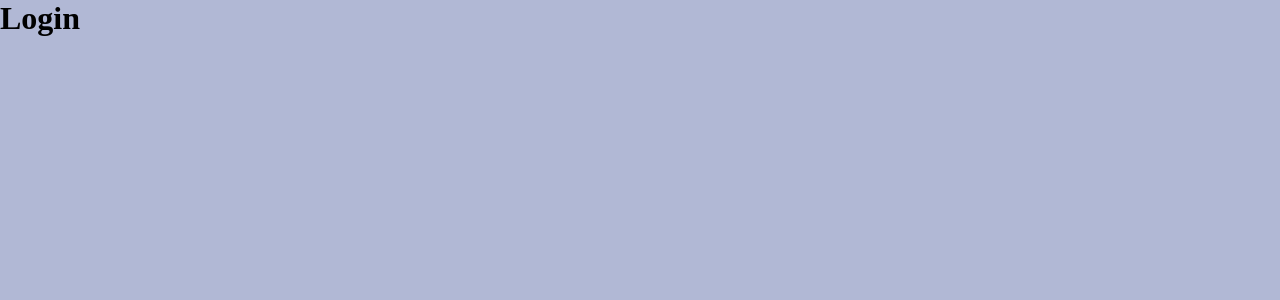
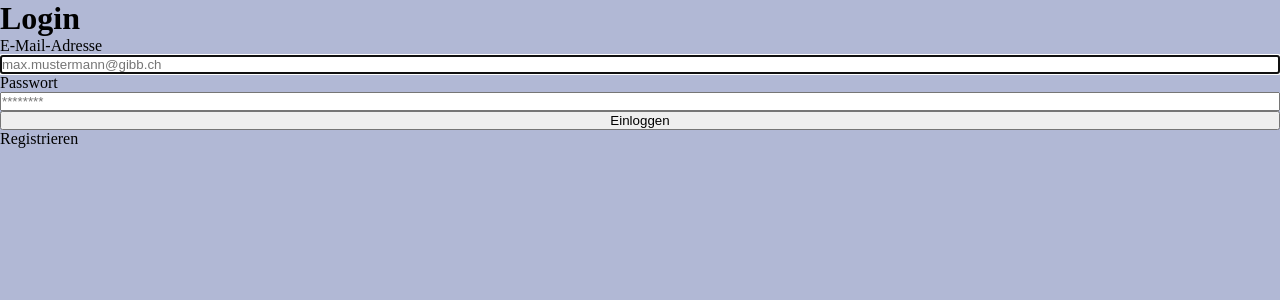
Before and after one commit to TD99/gibb-pt3-zeiterfassung, a React (Create React App) app: page /login in a window 1280 px wide. Shown: the top 300 px of the page. Built offline with nearby package versions, Linux system fonts and the light colour scheme; a web font is replaced by a local one.

Commit message:
API Update #1: Login

```diff
--- a/package.json
+++ b/package.json
@@ -9,6 +9,7 @@
     "@testing-library/react": "^13.4.0",
     "@testing-library/user-event": "^13.5.0",
     "animate.css-react": "^1.1.0",
+    "axios": "^1.2.3",
     "jquery": "^3.6.1",
     "react": "^18.2.0",
     "react-dom": "^18.2.0",
--- /dev/null
+++ b/src/api/axios.js
@@ -0,0 +1,5 @@
+import axios from "axios";
+
+export default axios.create({
+    baseURL: 'http://localhost:3500'
+});
--- a/src/containers/login/Login.jsx
+++ b/src/containers/login/Login.jsx
@@ -1,11 +1,116 @@
-import React from 'react'
+import React, { useRef, useState, useEffect, useContext } from 'react'
+import { Link } from "react-router-dom";
+import AuthContext from '../../context/AuthProvider';
+import axios from '../../api/axios';
 import './login.css';
+
+const LOGIN_URL = 'auth';
+
 const Login = () => {
+  const { setAuth } = useContext(AuthContext);
+  const userRef = useRef();
+  const errRef = useRef();
+
+  const [email, setEmail] = useState('');
+  const [password, setPassword] = useState('');
+  const [errMsg, setErrMsg] = useState('');
+  const [success, setSuccess] = useState(false);
+
+  useEffect(() => {
+    userRef.current.focus();
+  }, []);
+
+  useEffect(() => {
+    setErrMsg('');
+  }, [email, password]);
+
+  const handleSubmit = async (e) => {
+    e.preventDefault();
+    console.log("Email: " + email + ", Passwort: " + password); // remove
+
+    try {
+      const response = await axios.post(
+        LOGIN_URL,
+        JSON.stringify({email, password}),
+        {
+          headers: { 'Content-Type': 'application/json'},
+          withCredentials: true
+        }
+      );
+      console.log(JSON.stringify(response?.data));
+      // console.log(JSON.stringify(response));
+      const accessToken = response?.data?.accessToken;
+      const roles = response?.data?.roles;
+      setAuth({ email, password, roles, accessToken });
+      setEmail();
+      setPassword();
+      setSuccess(true);
+    } catch (err) {
+      if (!err?.response) {
+        setErrMsg('Server reagiert nicht!')
+      } else if (err?.response.status === 400) {
+        setErrMsg('Passwort oder/und Benutzer fehlen!');
+      } else if (err?.response.status === 401) {
+        setErrMsg('Nicht authentifiziert!');
+      } else {
+        setErrMsg('Login fehlgeschlagen!');
+      }
+      setSuccess(false);
+      errRef.current.focus();
+    }
+
+    setEmail('');
+    setPassword('');
+    setSuccess(true);
+  }
+
+  /* var users = [
+    { email: 'max.mustermann@gibb.ch', password: 'max1234' },
+    { email: 'tdu135585@stud.gibb.ch', password: 'sml12345' },
+    { email: 'olo135597@stud.gibb.ch', password: 'olo12345' },
+  ]; */
+
   return (
-    <div>
-        <h1>Login</h1>
-
-    </div>
+    <>
+      {success
+      ? (
+        <div>
+          <h1>Du bist eingeloggt.</h1>
+          <Link to={"/"}>Home</Link>
+        </div>
+      )
+      : (
+        <div>
+            <p
+              ref={errRef}
+              className={errMsg ? "errMsg" : "offscreen"}
+              aria-live="assertive">{errMsg}</p>
+            <h1>Login</h1>
+            <form onSubmit={handleSubmit} style={{display: 'flex', flexFlow: 'column'}}>
+              <label htmlFor="email">E-Mail-Adresse</label>
+              <input
+                type="email"
+                id="email"
+                ref={userRef}
+                autoComplete="off"
+                onChange={e => setEmail(e.target.value)}
+                value={email}
+                placeholder="max.mustermann@gibb.ch"
+                required />
+              <label htmlFor="password">Passwort</label>
+              <input
+                type="password"
+                id="password"
+                onChange={e => setPassword(e.target.value)}
+                value={password}
+                placeholder="********"
+                required />
+              <button type="submit">Einloggen</button>
+            </form>
+            <Link to='/register'>Registrieren</Link>
+        </div>
+    )}
+    </>
   )
 }
 
--- /dev/null
+++ b/src/context/AuthProvider.js
@@ -0,0 +1,15 @@
+import React, { createContext, useState } from "react";
+
+const AuthContext = createContext({});
+
+export const AuthProvider = ({ children }) => {
+    const [auth, setAuth] = useState({});
+
+    return (
+        <AuthContext.Provider value={{ auth, setAuth }}>
+            {children}
+        </AuthContext.Provider>
+    )
+}
+
+export default AuthContext;
--- a/src/index.js
+++ b/src/index.js
@@ -2,10 +2,13 @@ import React from 'react';
 import ReactDOM from 'react-dom/client';
 import './index.css';
 import App from './App';
+import AuthContext, { AuthProvider } from './context/AuthProvider';
 
 const root = ReactDOM.createRoot(document.getElementById('root'));
 root.render(
   <React.StrictMode>
-    <App />
+    <AuthProvider>
+      <App />
+    </AuthProvider>
   </React.StrictMode>
 );
```
Also changed, not shown: 1 other file (tests, documents, lock files or other folders).
